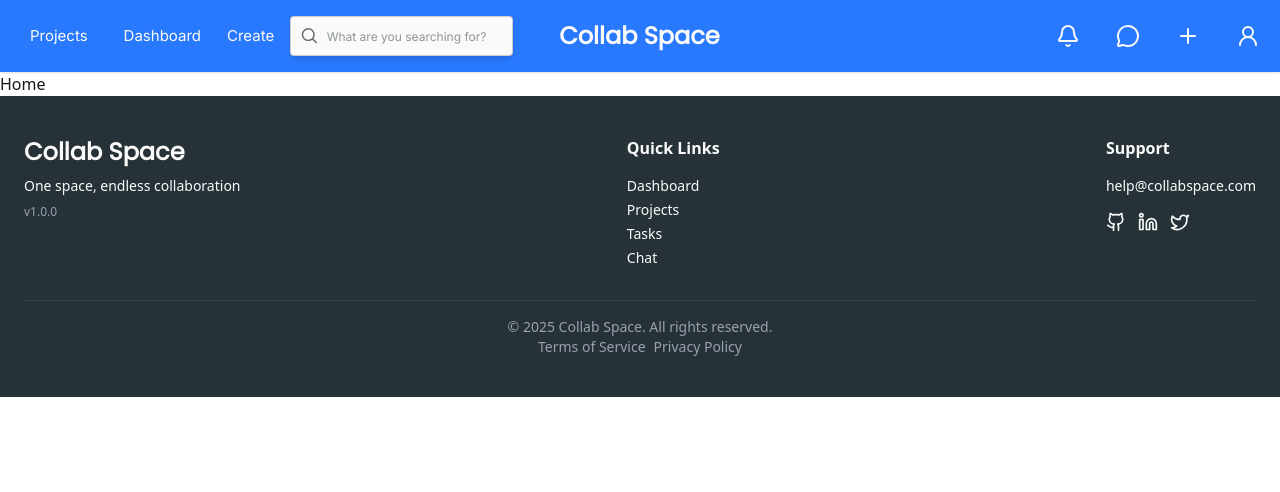
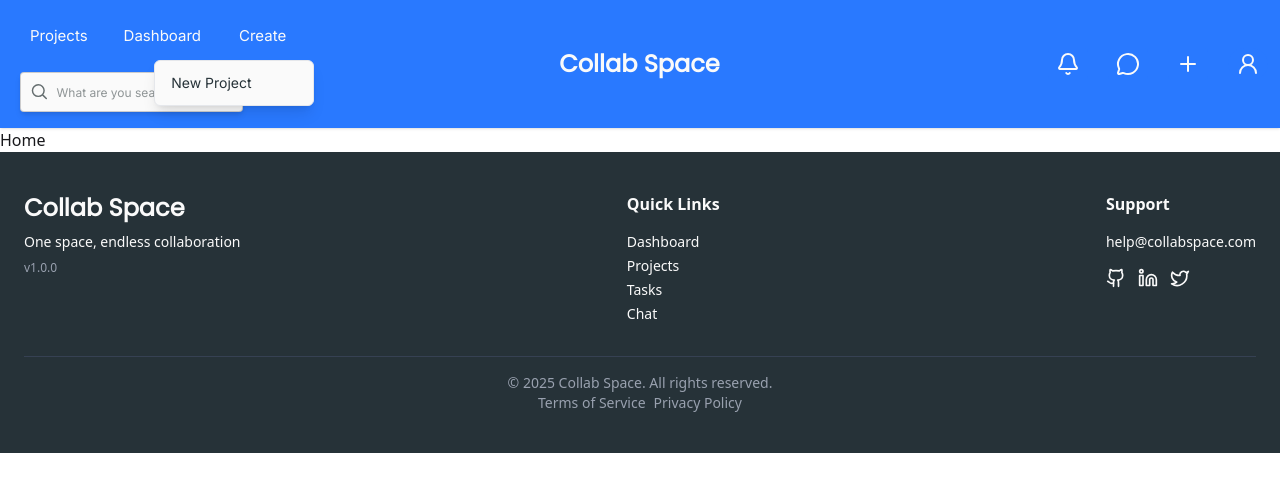
Before and after one commit to BK-Bagchi/collab-space, a React (Vite) app: page / in a window 1280 px wide. Both pictures are taken after a click on the item "Create". Shown: the top 492 px of the page. Built offline with nearby package versions, Linux system fonts and the light colour scheme.

Commit message:
useDropdown hook created to use dropwown anywhere in project

```diff
--- a/src/components/shared/Navbar/PrivateList.jsx
+++ b/src/components/shared/Navbar/PrivateList.jsx
@@ -1,7 +1,9 @@
-import React from "react";
+import React, { useState } from "react";
 import { Link } from "react-router-dom";
+import Dropdown from "../../../hooks/Dropdown/useDropdown";
 
 const PrivateList = () => {
+  const [open, setOpen] = useState(false);
   return (
     <>
       <li>
@@ -14,7 +16,32 @@ const PrivateList = () => {
           Dashboard
         </Link>
       </li>
-      <li className="text-[15px] cursor-pointer">Create</li>
+      {/* Trigger */}
+      <li
+        className="text-[15px] cursor-pointer px-3 py-1 rounded hover:bg-[#EDE7F6] transition"
+        onClick={() => setOpen(!open)}
+      >
+        Create
+      </li>
+      {open && (
+        <Dropdown
+          open={open}
+          render={
+            <div className="absolute mt-1 right-0 w-40 bg-[#FAFAFA] border border-gray-200 rounded-md shadow-lg z-20">
+              <ul className="py-1">
+                <li
+                  className="px-4 py-2 text-sm text-[#263238] hover:bg-[#EDE7F6] cursor-pointer transition"
+                  onClick={() => {
+                    setOpen(false);
+                  }}
+                >
+                  New Project
+                </li>
+              </ul>
+            </div>
+          }
+        />
+      )}
       <li className="hidden lg:inline">
         <label className="input input-bordered flex items-center gap-2 max-w-md shadow-md bg-[#FAFAFA] text-[#263234]">
           {/* prettier-ignore */}
--- /dev/null
+++ b/src/hooks/Dropdown/useDropdown.jsx
@@ -0,0 +1,12 @@
+import React from "react";
+
+const Dropdown = ({ open, render }) => {
+  return (
+    <div className="relative inline-block text-left mt-10">
+      {/* Dropdown */}
+      {open && render}
+    </div>
+  );
+};
+
+export default Dropdown;
```
